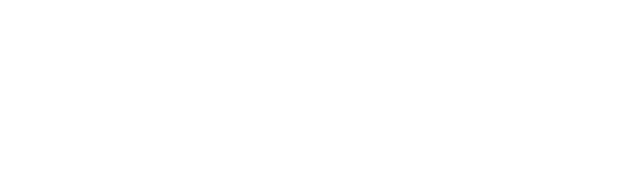
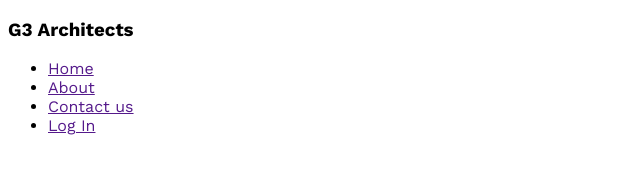
Before and after one commit to FR-Rumman/g3-architect, a plain HTML site: page index.html in a window 1280 px wide. Shown: the whole page, without its empty margins (0-640 px from the left). Drawn offline with nearby package versions, Linux system fonts and the light colour scheme.

Commit message:
setup the google font work sans

```diff
--- a/index.html
+++ b/index.html
@@ -7,6 +7,23 @@
     <link rel="stylesheet" href="style/g3style.css">
 </head>
 <body>
+    <header>
+        <nav>
+            <h3>G3 Architects</h3>
+            <ul>
+            <li><a href="">Home</a></li>
+                <li><a href="">About</a></li>
+                <li><a href="">Contact us</a></li>
+                <li><a href="">Log In</a></li>
+            </ul>
+        </nav>
 
+    </header>
+    <main>
+
+    </main>
+    <footer>
+
+    </footer>
 </body>
 </html>
--- a/style/g3style.css
+++ b/style/g3style.css
@@ -0,0 +1,6 @@
+/* work sans form google font */
+@import url('https://fonts.googleapis.com/css2?family=Work+Sans:ital,wght@0,100..900;1,100..900&display=swap');
+*{
+     font-family: "Work Sans", sans-serif;
+     font-optical-sizing: auto;
+}
```
